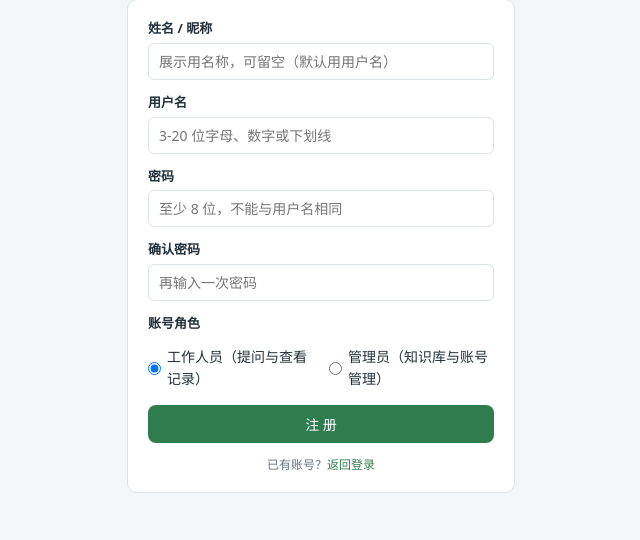
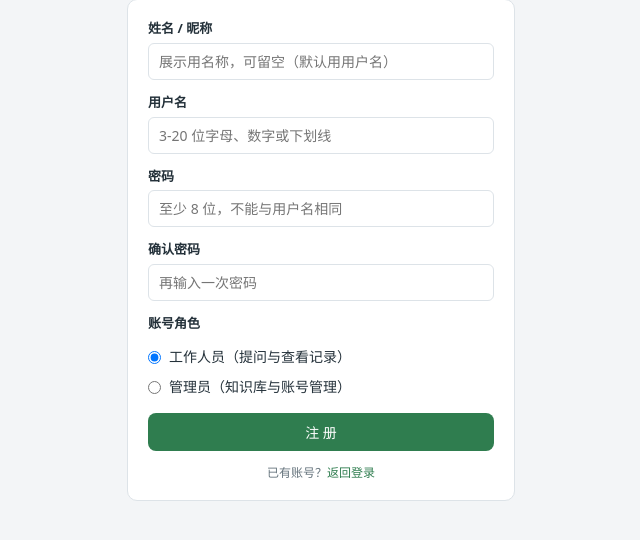
Before and after one commit to Ananda0911/rural-gov-qa-system, a FastAPI app: page /register in a window 1280 px wide. Shown: the part 185-725 px from the top of the page, without its empty margins (319-959 px from the left). Run offline with FastAPI, Linux system fonts and the light colour scheme.

Commit message:
fix: 注册页角色选项垂直排列修复溢出；移除邀请码改为注册时自选角色

```diff
--- a/vqa-system/app/config.py
+++ b/vqa-system/app/config.py
@@ -30,7 +30,6 @@ class Settings(BaseSettings):
     login_max_fails: int = 5
     lock_minutes: int = 15
     session_days: int = 7
-    admin_invite_code: str = "VQA-ADMIN-2026"  # 注册管理员角色所需邀请码
 
     # 路径
     db_path: str = str(BASE_DIR / "data" / "app.db")
--- a/vqa-system/templates/register.html
+++ b/vqa-system/templates/register.html
@@ -26,17 +26,12 @@
       <input type="password" id="confirm_pwd" autocomplete="new-password" placeholder="再输入一次密码">
     </label>
     <label class="f"><b>账号角色</b></label>
-    <div style="display:flex; gap:16px; margin-bottom:14px; font-size:14px;">
-      <label style="display:flex; align-items:center; gap:6px; cursor:pointer;">
-        <input type="radio" name="role" value="staff" checked onchange="toggleInvite()"> 工作人员（提问与查看记录）
+    <div style="display:flex; flex-direction:column; gap:8px; margin-bottom:14px; font-size:14px;">
+      <label style="display:flex; align-items:center; gap:8px; cursor:pointer;">
+        <input type="radio" name="role" value="staff" checked> 工作人员（提问与查看记录）
       </label>
-      <label style="display:flex; align-items:center; gap:6px; cursor:pointer;">
-        <input type="radio" name="role" value="admin" onchange="toggleInvite()"> 管理员（知识库与账号管理）
-      </label>
-    </div>
-    <div id="invite_row" style="display:none; margin-bottom:14px;">
-      <label class="f"><b>管理员邀请码</b>
-        <input type="text" id="invite_code" maxlength="50" placeholder="由现有管理员提供">
+      <label style="display:flex; align-items:center; gap:8px; cursor:pointer;">
+        <input type="radio" name="role" value="admin"> 管理员（知识库与账号管理）
       </label>
     </div>
     <div id="err" style="display:none; color:var(--danger); font-size:13px; margin-bottom:10px;"></div>
@@ -47,11 +42,6 @@
   </div>
 </div>
 <script>
-function toggleInvite() {
-  var isAdmin = document.querySelector('input[name="role"][value="admin"]').checked;
-  document.getElementById('invite_row').style.display = isAdmin ? 'block' : 'none';
-}
-
 async function doRegister() {
   var btn = document.getElementById('btnReg');
   var err = document.getElementById('err');
@@ -66,8 +56,7 @@ async function doRegister() {
         username: username.value.trim(),
         password: password.value,
         confirm: confirm_pwd.value,
-        role: role,
-        invite_code: invite_code.value.trim()
+        role: role
       })
     });
     var data = await resp.json();
```
Also changed, not shown: vqa-system/app/routes/api_auth.py (+2 -5 lines), 1 other file.
